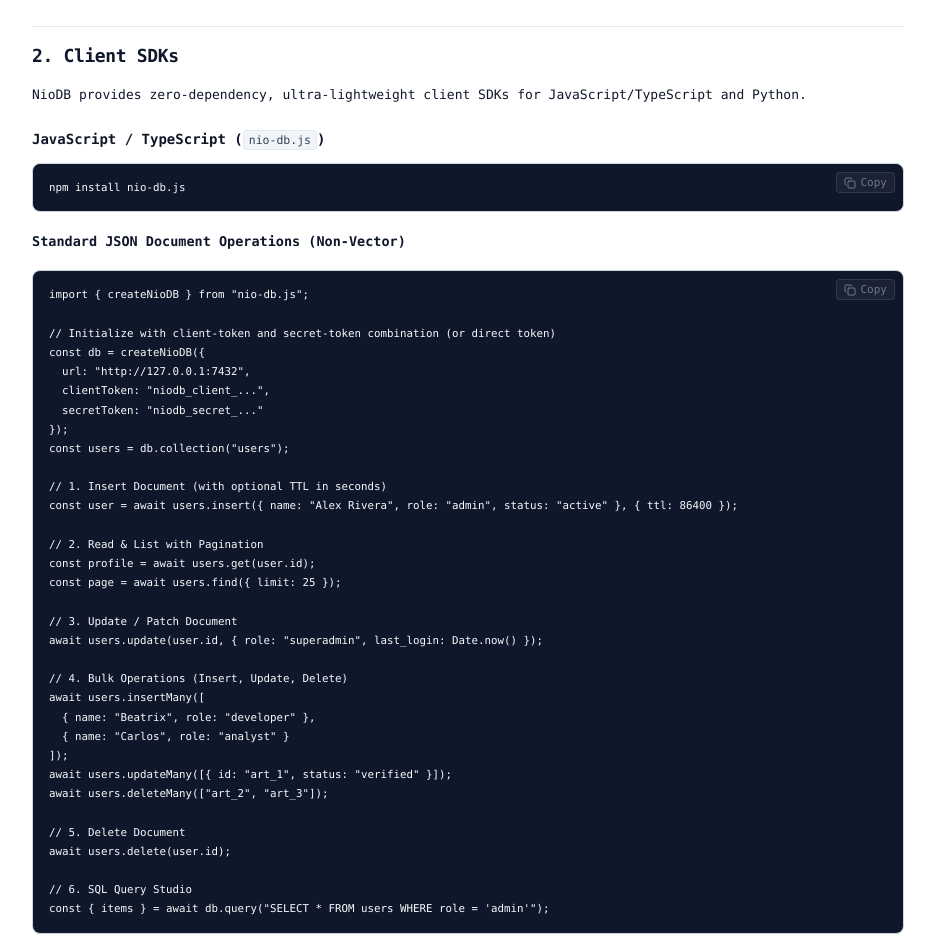
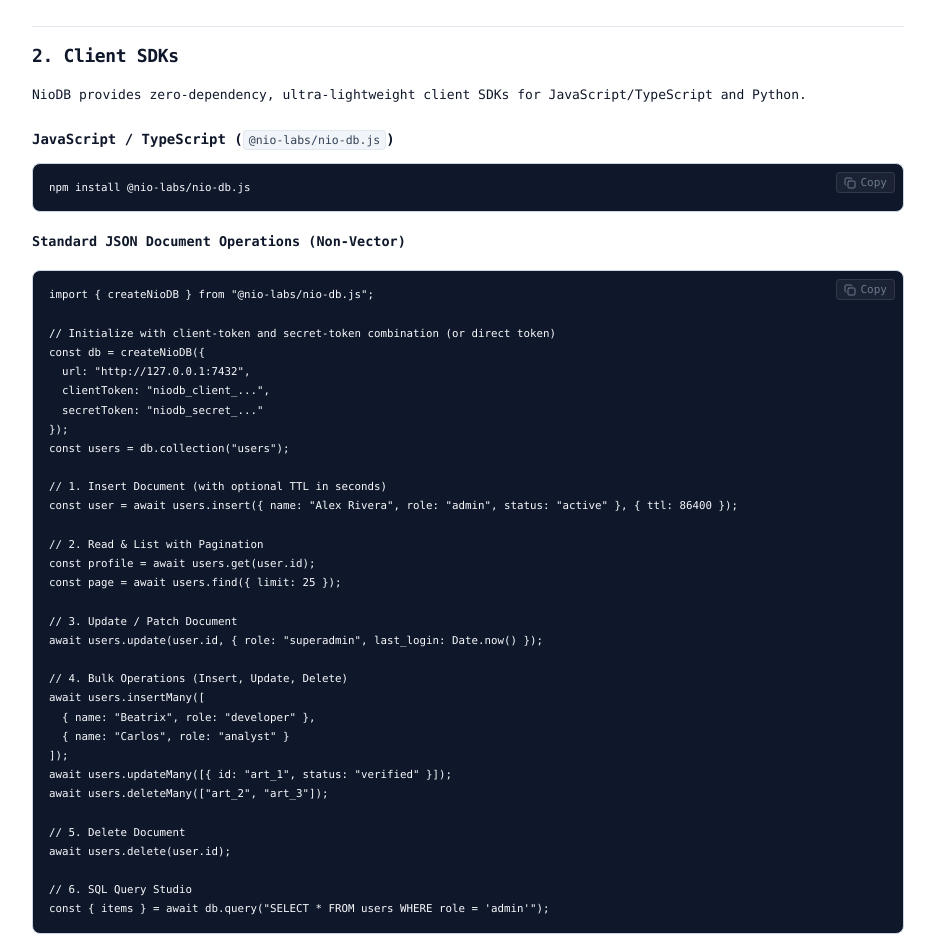
Before and after one commit to nio-labs/nio-db, a website: page src/docs.html in a window 1280 px wide. Shown: the part 880-1814 px from the top of the page, without its empty margins (312-1247 px from the left). Drawn offline with Linux system fonts and the light colour scheme; a web font is replaced by a local one.

Commit message:
Update JS SDK package name to @nio-labs/nio-db.js

```diff
--- a/packages/nio-db.js/package.json
+++ b/packages/nio-db.js/package.json
@@ -1,5 +1,5 @@
 {
-  "name": "nio-db.js",
+  "name": "@nio-labs/nio-db.js",
   "version": "0.1.0",
   "description": "Ultra-lightweight JavaScript and TypeScript client for NioDB — the Agentic Database.",
   "main": "index.js",
@@ -16,6 +16,9 @@
   ],
   "author": "Nio Labs",
   "license": "MIT",
+  "publishConfig": {
+    "access": "public"
+  },
   "engines": {
     "node": ">=18"
   }
--- a/src/docs.html
+++ b/src/docs.html
@@ -431,11 +431,11 @@
       <h2 id="sdks">2. Client SDKs</h2>
       <p>NioDB provides zero-dependency, ultra-lightweight client SDKs for JavaScript/TypeScript and Python.</p>
 
-      <h3>JavaScript / TypeScript (<code>nio-db.js</code>)</h3>
-      <pre><code>npm install nio-db.js</code></pre>
+      <h3>JavaScript / TypeScript (<code>@nio-labs/nio-db.js</code>)</h3>
+      <pre><code>npm install @nio-labs/nio-db.js</code></pre>
 
       <h4>Standard JSON Document Operations (Non-Vector)</h4>
-      <pre><code>import { createNioDB } from "nio-db.js";
+      <pre><code>import { createNioDB } from "@nio-labs/nio-db.js";
 
 // Initialize with client-token and secret-token combination (or direct token)
 const db = createNioDB({
```
Also changed, not shown: packages/nio-db.js/README.md.
